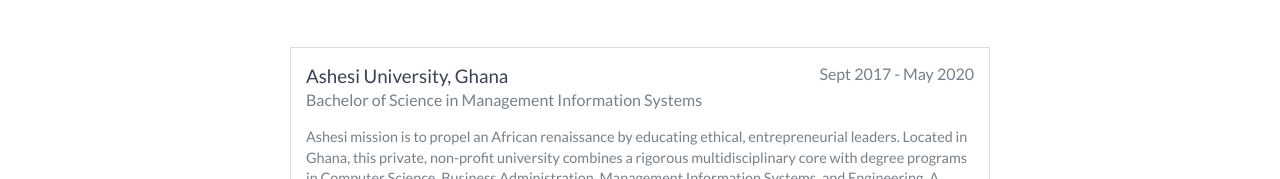
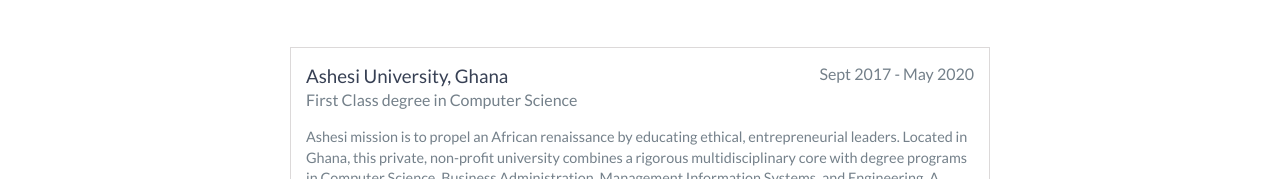
Before and after one commit to Kamara0001/emmanuel-portfolio___, a website: page index.html in a window 1280 px wide. Shown: the part 2527-2706 px from the top of the page. Drawn offline with nearby package versions, Linux system fonts and the light colour scheme; files that its build step writes are made by us from their sources.

Commit message:
Update index.html

```diff
--- a/index.html
+++ b/index.html
@@ -130,7 +130,7 @@
         <div class="education-block">
             <h3>Ashesi University, Ghana</h3>
             <span class="education-date">Sept 2017 - May 2020</span>
-            <h4>Bachelor of Science in Management Information Systems </h4>
+            <h4>First Class degree in Computer Science </h4>
             <p>
                Ashesi mission is to propel an African renaissance by educating ethical, entrepreneurial leaders. Located in Ghana, this private, non-profit university combines a rigorous multidisciplinary core with degree programs in Computer Science, Business Administration, Management Information Systems, and Engineering. A student-led honour code, integrated community service, diverse internships, and real-world projects prepare students to develop innovative solutions for the challenges facing their individual communities, countries and the continent at large.
 
```
